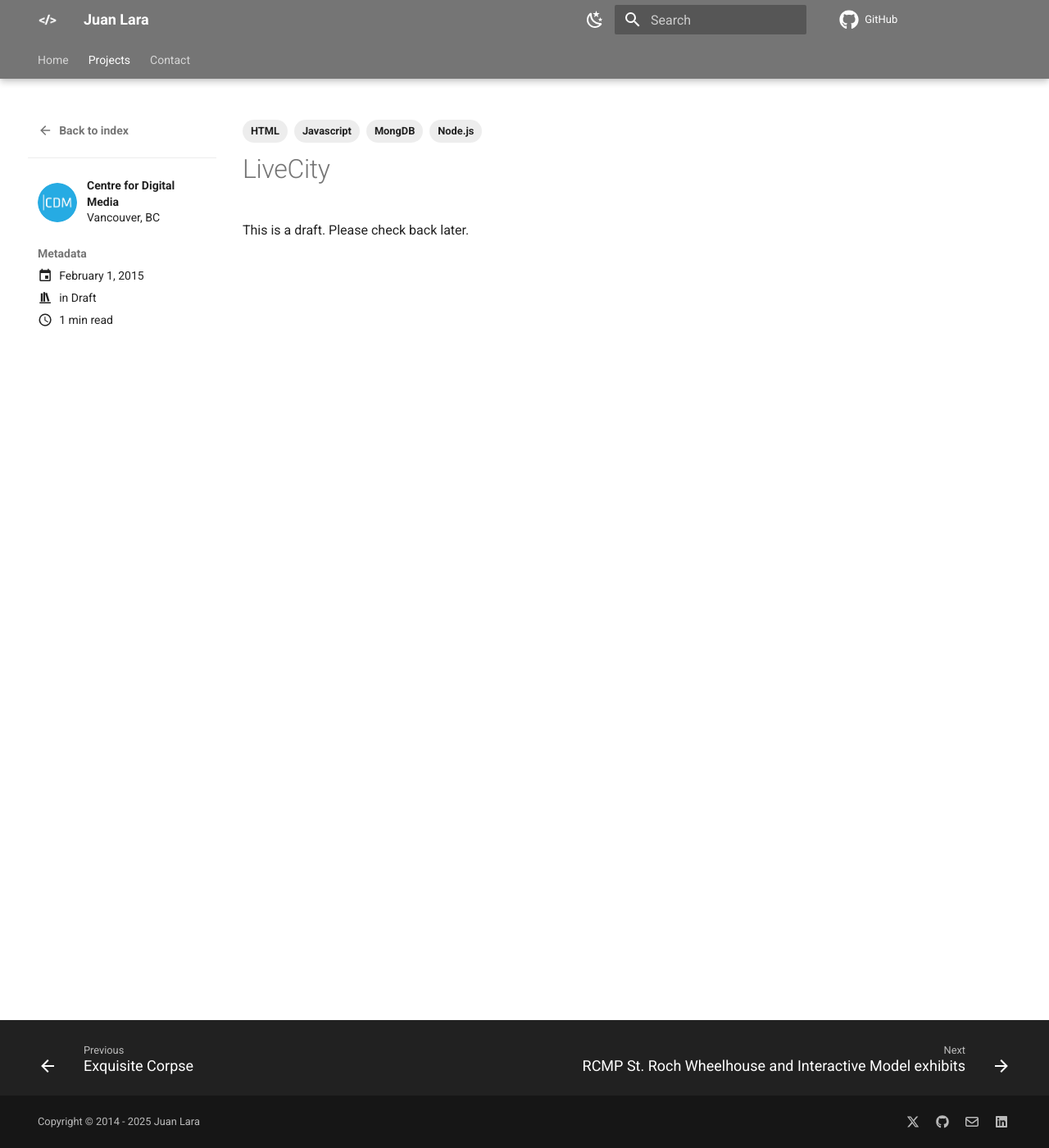
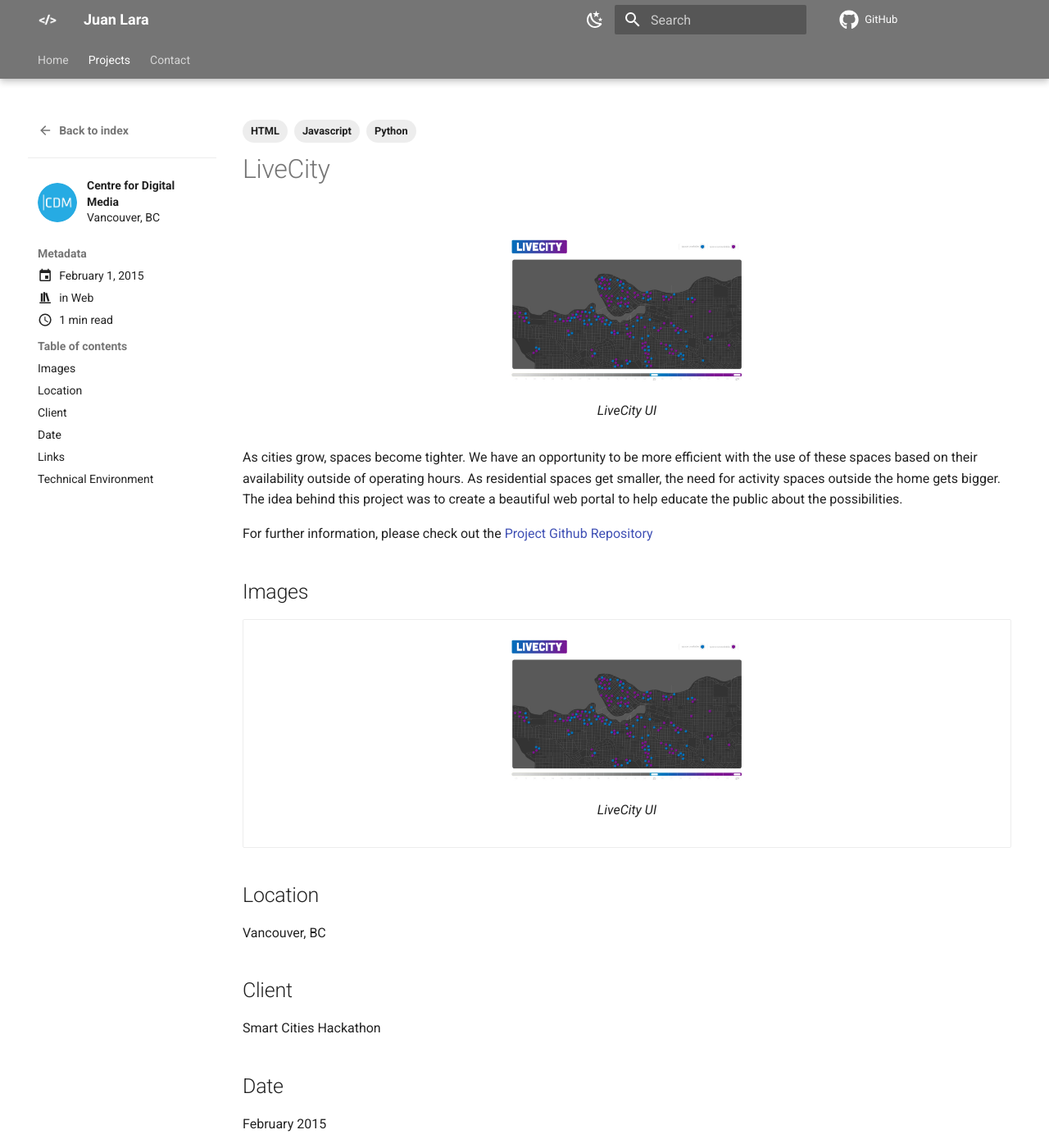
Before and after one commit to idfx/idfx.github.io, an MkDocs documentation site: the page built from docs/blog/posts/livecity.md, in a window 1280 px wide and 1400 px high. Shown: the whole window at 82% size. Built offline with MkDocs 1.6.1 and Material for MkDocs 9.7.7, drawn with Linux system fonts in a browser that asks for light colours; comment, search, counter and statistics services are not loaded; some of the changed text lies outside the part shown.

Commit message:
Adding LiveCity

```diff
--- a/docs/blog/posts/livecity.md
+++ b/docs/blog/posts/livecity.md
@@ -2,16 +2,42 @@
 date:
   created: 2015-02-01
 categories:
-  - Draft
+  - Web
 tags:
-  - Node.js
-  - MongDB
+  - HTML
   - Javascript
-  - HTML
+  - Python
 authors:
   - cdm
 ---
 
 # LiveCity
 
-This is a draft. Please check back later.
+<figure markdown> ![LiveCity UI](/images/livecity/LiveCity-1024x640.jpg "LiveCity UI"){width="300px"} <figcaption>LiveCity UI</figcaption></figure>
+
+As cities grow, spaces become tighter. We have an opportunity to be more efficient with the use of these spaces based on their availability outside of operating hours. As residential spaces get smaller, the need for activity spaces outside the home gets bigger. The idea behind this project was to create a beautiful web portal to help educate the public about the possibilities.
+
+<!-- more -->
+
+For further information, please check out the [Project Github Repository](https://github.com/idfx/LiveCity)
+
+## Images
+
+<div class="grid cards" markdown>
+- <figure markdown> ![LiveCity UI](/images/livecity/LiveCity-1024x640.jpg "LiveCity UI"){width="300px"} <figcaption>LiveCity UI</figcaption></figure>
+</div>
+
+## Location
+Vancouver, BC
+
+## Client
+Smart Cities Hackathon
+
+## Date
+February 2015
+
+## Links
+[Project Github Repository](https://github.com/idfx/LiveCity)
+
+## Technical Environment
+HTML, Javascript, Python
```
Also changed, not shown: docs/images/livecity/LiveCity-1024x640.jpg (added).
